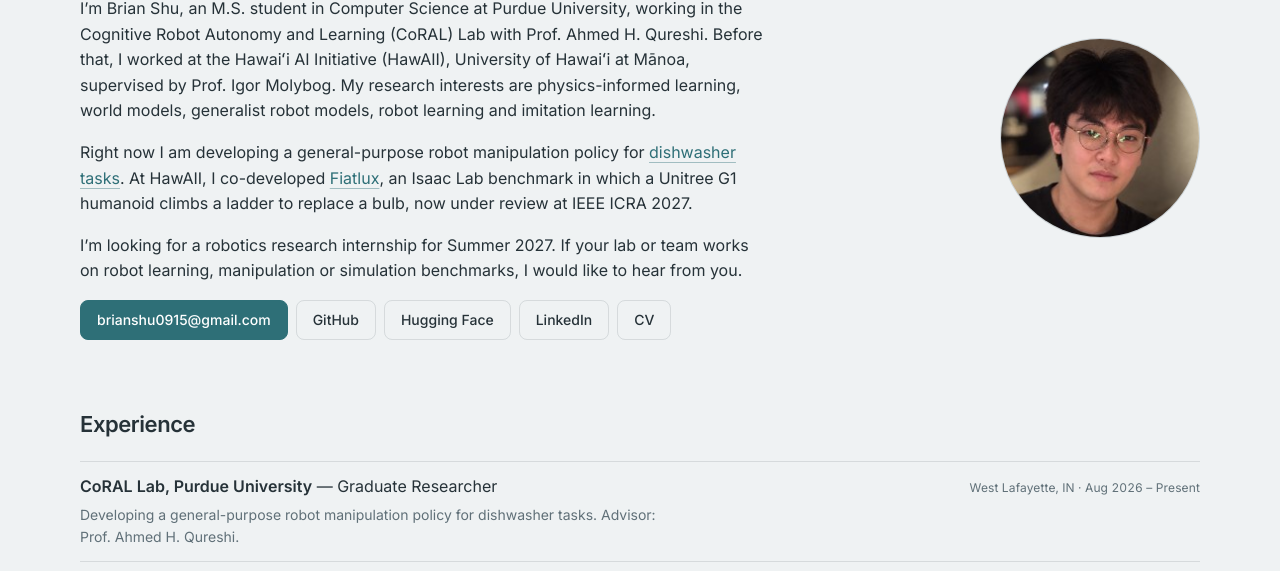
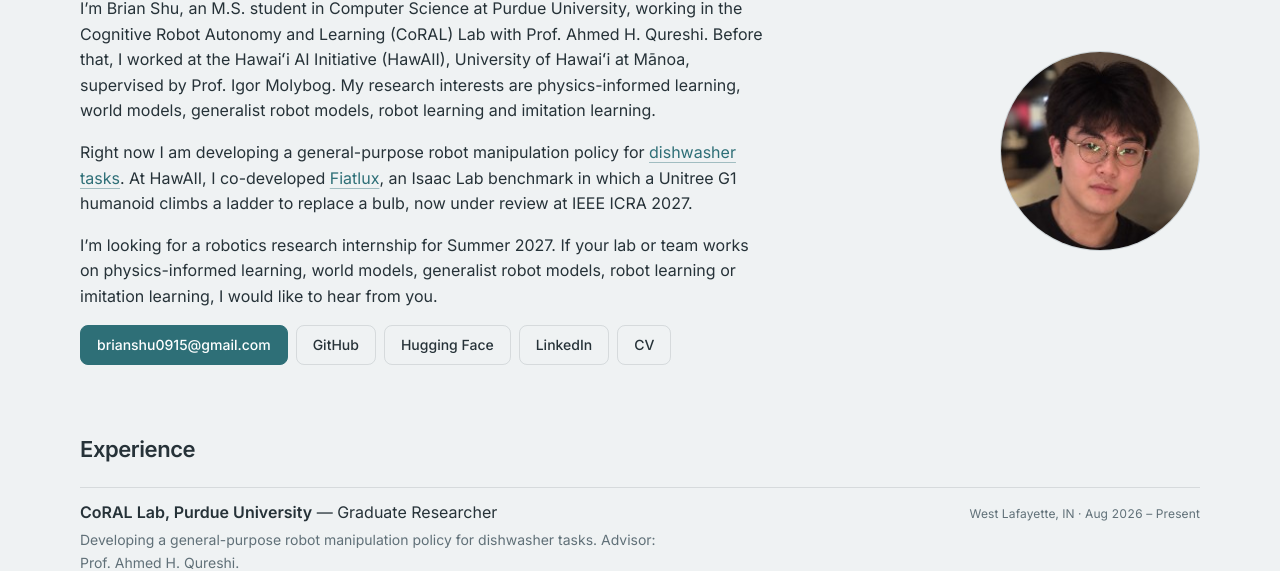
Before and after one commit to shu4dev/shu4.dev, an Astro site: page / in a window 1280 px wide. Shown: the part 182-753 px from the top of the page. Built offline with nearby package versions, Linux system fonts and the light colour scheme; Astro itself is replaced by a stand-in of ours; a web font is replaced by a local one.

Commit message:
Match the internship ask to my research interests
Co-Authored-By: Claude Opus 5.5 <noreply@anthropic.com>

```diff
--- a/src/content/about.md
+++ b/src/content/about.md
@@ -7,4 +7,4 @@ I'm Brian Shu, an M.S. student in Computer Science at Purdue University, working
 
 Right now I am developing a general-purpose robot manipulation policy for [dishwasher tasks](/projects/dishwasher/). At HawAII, I co-developed [Fiatlux](/projects/fiatlux/), an Isaac Lab benchmark in which a Unitree G1 humanoid climbs a ladder to replace a bulb, now under review at IEEE ICRA 2027.
 
-I'm looking for a robotics research internship for Summer 2027. If your lab or team works on robot learning, manipulation or simulation benchmarks, I would like to hear from you.
+I'm looking for a robotics research internship for Summer 2027. If your lab or team works on physics-informed learning, world models, generalist robot models, robot learning or imitation learning, I would like to hear from you.
```
